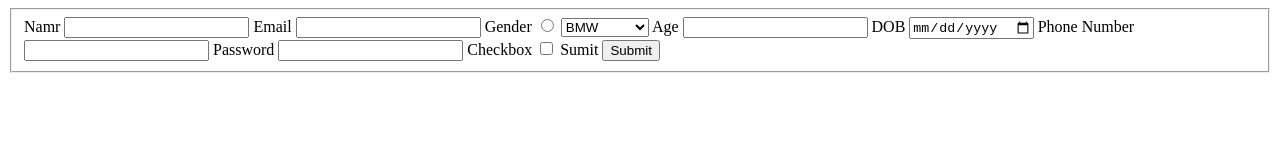
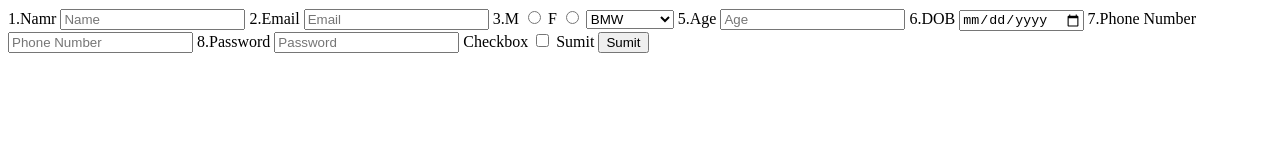
Before and after one commit to acciojob/signup-form-car-ashwanimaurya85, a website: page main.html in a window 1280 px wide. Drawn offline with Linux system fonts and the light colour scheme.

Commit message:
created a submission

```diff
--- a/main.html
+++ b/main.html
@@ -8,34 +8,57 @@
 
 <body>
 	<!-- the entire body must be written by student -->
-<fieldset>
-	<label for="name">Namr</label>
-	<input type="text" id=name>
-	<label for="email">Email</label>
-	<input type="text" id=Email>
+	<form>
+<dev>
+	<label for="name">1.Namr</label>
+	<input type="text" id=name placeholder="Name" required>
+		</dev>
+		<dev>
+	<label for="email">2.Email</label>
+	<input type="text" id=Email placeholder="Email" required >
+</dev>
+		<dev>
 
-	<label for="gender">Gender</label>
-	<input type="radio" id=gender>
-	<select><optgroup Car Brand></optgroup>
+			<label for="gender">3.M</label>
+	<input type="radio" id=gender placeholder="gender" required>
+	<label for="gender">F</label>
+	<input type="radio" id=gender placeholder="gender" required>
+		</dev>
+		<dev>
+	<select><optgroup 4.Car Brand></optgroup>
 		<option value="car">BMW</option>
 		<option value="car">Audi</option>
 		<option value="car">Merecedez</option>
+
 		</optgroup>
 	</select>
-	<label for="age">Age</label>
-	<input type="number" id="age">
-	<label for="dob">DOB</label>
-	<input type="date" id="dob">
-	<label for="number">Phone Number</label>
-	<input type="number" id=number>
-	<label for="name">Password</label>
-	<input type="password" id=name>
+			</dev>
+		<dev>
+	<label for="age">5.Age</label>
+	<input type="number" id="age" placeholder="Age" required>
+		</dev>
+		<dev>
+	<label for="dob">6.DOB</label>
+	<input type="date" id="dob" placeholder="DOB" required>
+		</dev>
+		<dev>
+	<label for="number">7.Phone Number</label>
+	<input type="number" id=number placeholder="Phone Number" required>
+		</dev>
+		<dev>
+	<label for="name">8.Password</label>
+	<input type="password" id=name placeholder="Password" required>
+		</dev>
+		<dev>
 	<label for="name">Checkbox</label>
-	<input type="checkbox" id=name>
+	<input type="checkbox" id=name placeholder="Checkbox" required>
+		</dev>
+		<dev>
 	<label for="name">Sumit</label>
-	<input type="submit" id=name>
-</fieldset>
+	<button type="submit" >Sumit</button>
+		</dev>
 
+</form>
 
     <script type="text/javascript" src="./script.js">
 </script>
```
